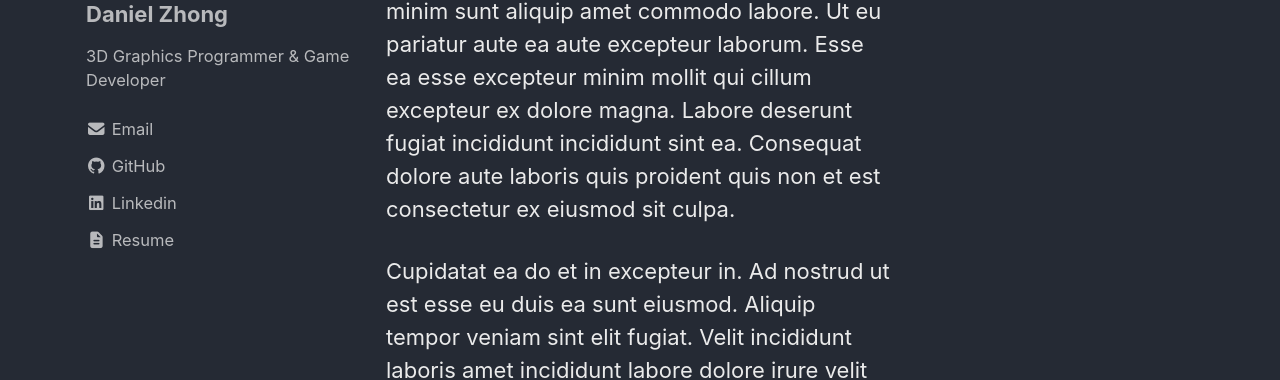
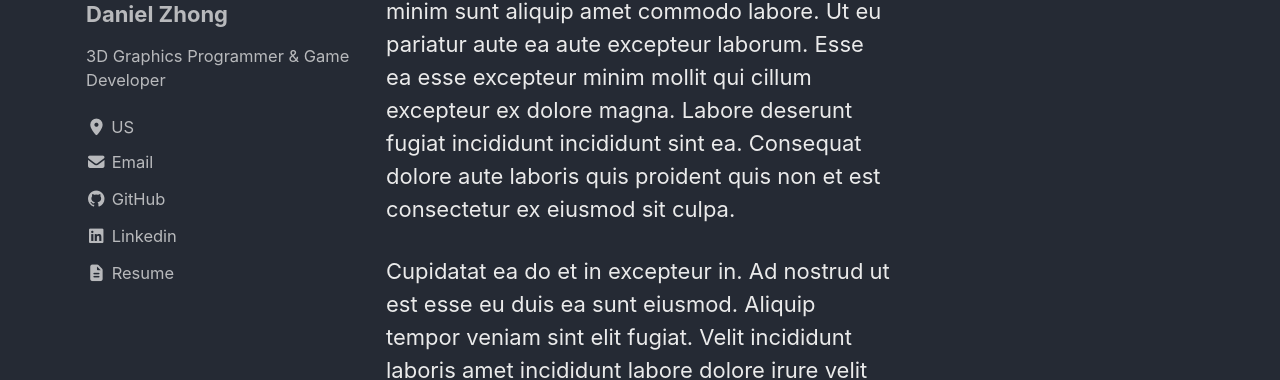
Before and after one commit to danielzhong/danielzhong.github.io, a Jekyll site: the page built from _pages/about.md, in a window 1280 px wide. Shown: the part 243-623 px from the top of the page. Built offline with Jekyll 4.4.1, drawn with Linux system fonts in a browser that asks for light colours; cached includes are drawn as plain includes.

```diff
--- a/_config.yml
+++ b/_config.yml
@@ -65,6 +65,7 @@ author:
   name   : "Daniel Zhong"
   avatar : "/assets/images/bio-photo.jpg"
   bio    : "3D Graphics Programmer & Game Developer"
+  location: "US"
   links:
     - label: "Email"
       icon: "fas fa-fw fa-envelope"
```
